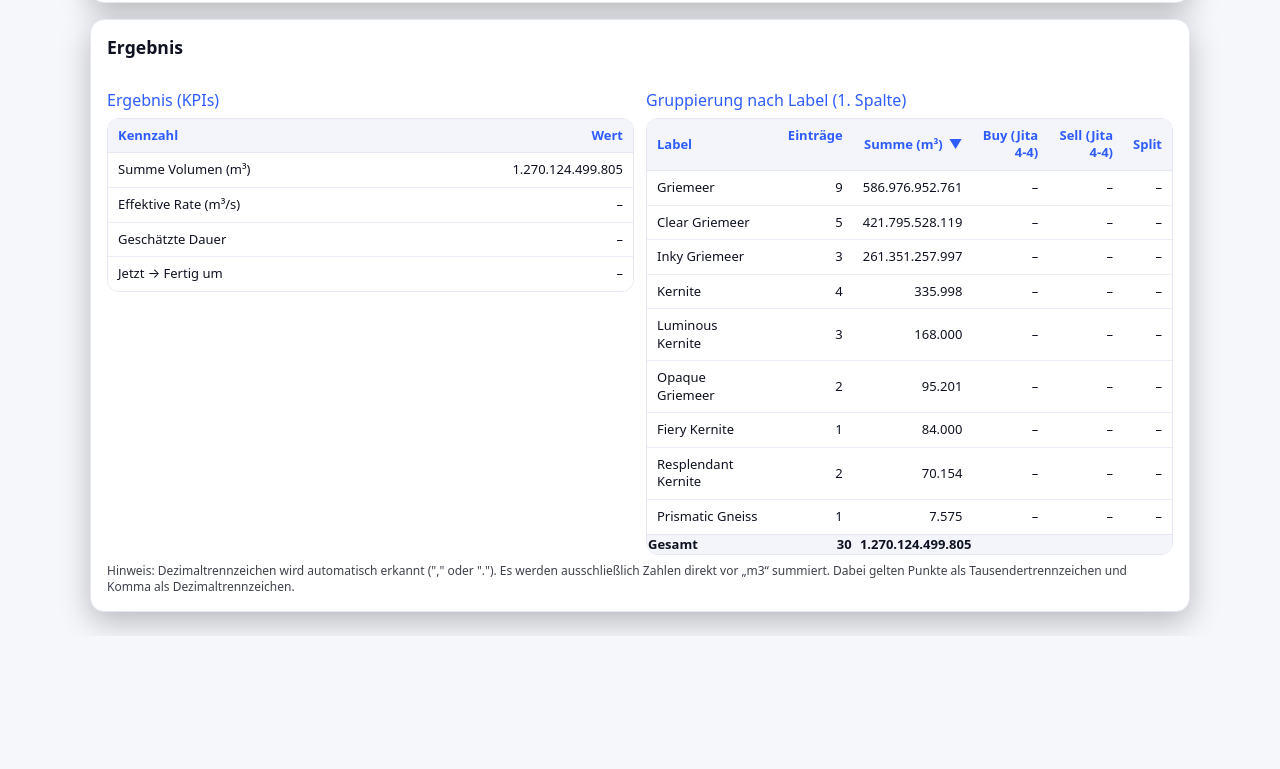
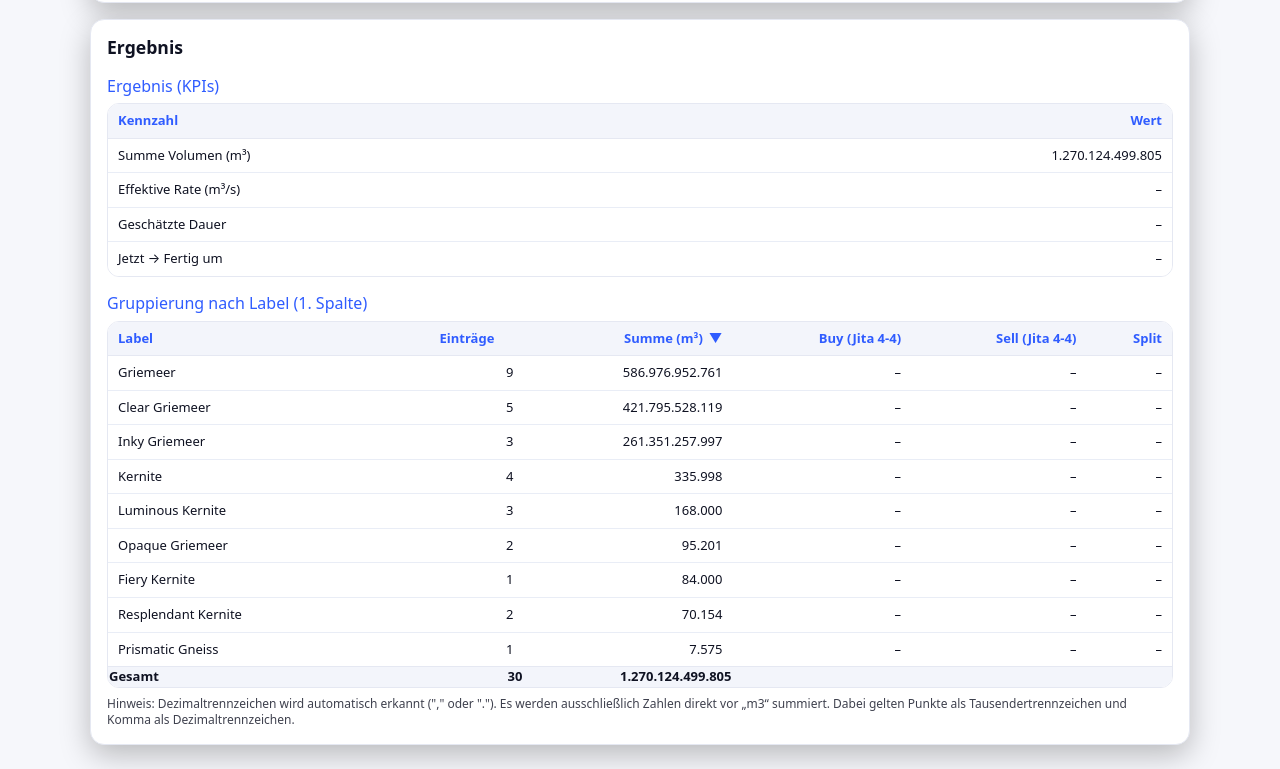
Before and after one commit to xinox/EvEMiningCalc, a website: page index.html in a window 1280 px wide. Shown: the part 576-1345 px from the top of the page. Before the commit the page ends 1212 px from the top, so only its background shows below. Drawn offline with Linux system fonts and the light colour scheme; no server answers.

Commit message:
Reorder grouping table

```diff
--- a/index.html
+++ b/index.html
@@ -47,9 +47,7 @@
     <section class="card">
       <h2 style="margin-top:0; font-size:1.1rem;">Ergebnis</h2>
 
-      <!-- Zweispaltiges Layout: links KPIs, rechts Gruppierung nach Label -->
-      <div class="grid" style="margin-top:6px;">
-        <div class="col-6">
+      <div style="margin-top:6px;">
         <div class="subheading">Ergebnis (KPIs)</div>
         <div class="table-wrap">
           <table id="kpiTable">
@@ -72,8 +70,7 @@
           <summary>Gefundene Volumenwerte</summary>
           <div class="list" id="valuesList">–</div>
         </details>
-        </div>
-        <div class="col-6">
+
         <div class="subheading">Gruppierung nach Label (1. Spalte)</div>
         <div class="table-wrap">
           <table id="groupByLabelTable">
@@ -100,7 +97,6 @@
           </table>
         </div>
       </div>
-      </div>
 
       <!-- Ausgeblendet: Gruppierung nach m³-Wert (für JS erhalten) -->
       <div hidden>
```
Lines whose indentation alone changed are shown as unchanged.
